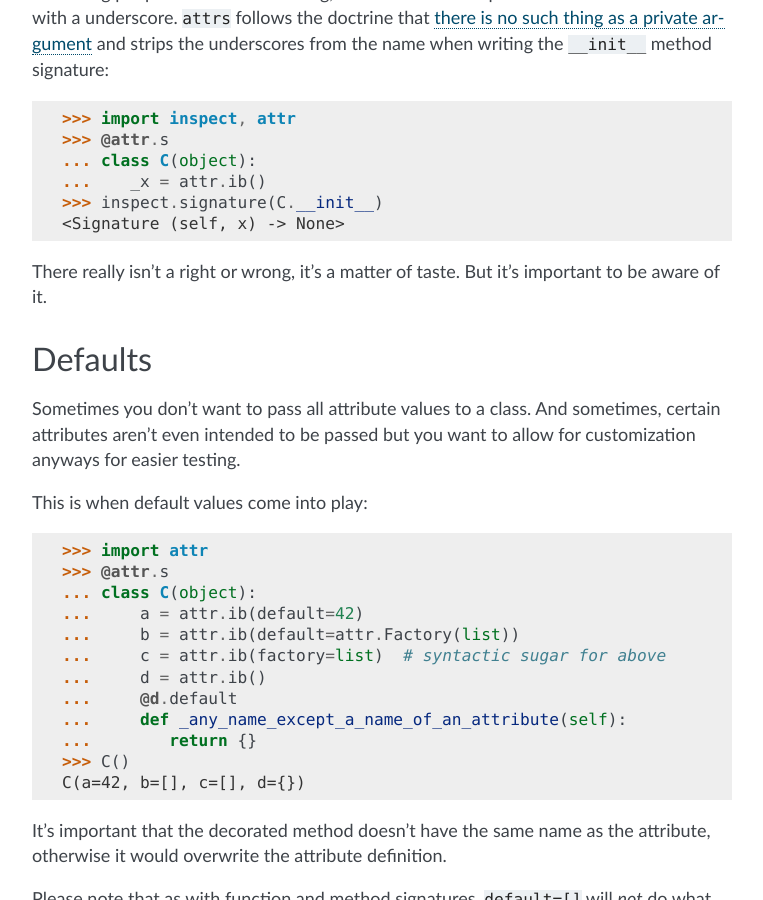
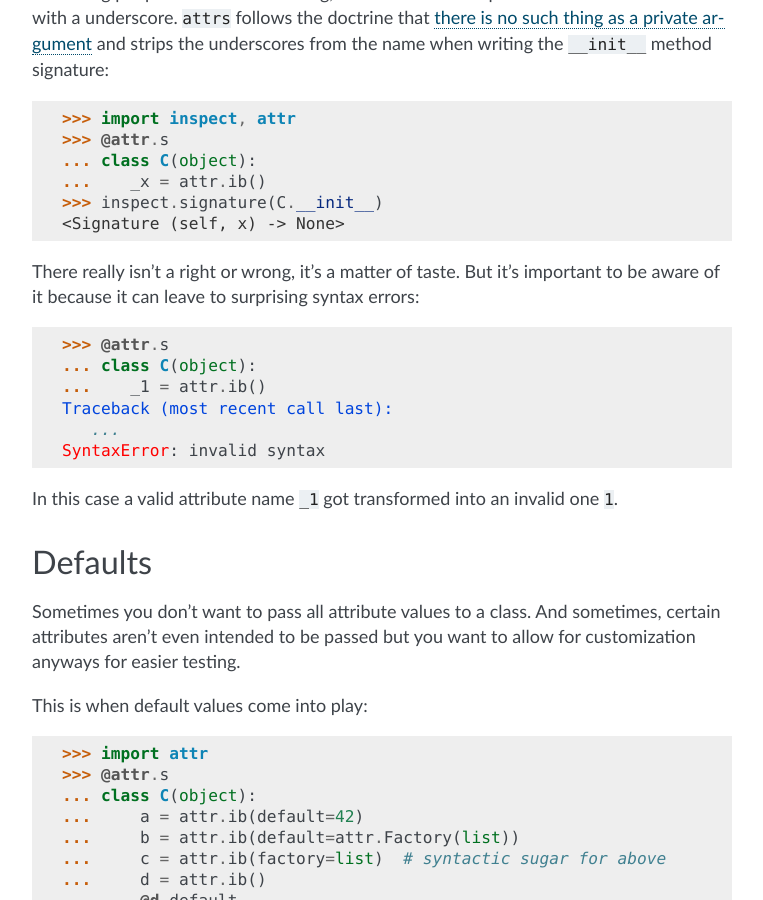
Before and after one commit to python-attrs/attrs, a Sphinx documentation site: the page built from docs/init.rst, in a window 1280 px wide and 900 px high, scrolled down 1246 px. Shown: the whole window, without its empty margins (368-1131 px from the left). Built offline with Sphinx 7.4.7, drawn with Linux system fonts in a browser that asks for light colours.

Commit message:
Add another consequence of _ stripping

```diff
--- a/docs/init.rst
+++ b/docs/init.rst
@@ -59,7 +59,18 @@ One thing people tend to find baffling, is the treatment of private attributes t
    <Signature (self, x) -> None>
 
 There really isn't a right or wrong, it's a matter of taste.
-But it's important to be aware of it.
+But it's important to be aware of it because it can leave to surprising syntax errors:
+
+.. doctest::
+
+   >>> @attr.s
+   ... class C(object):
+   ...    _1 = attr.ib()
+   Traceback (most recent call last):
+      ...
+   SyntaxError: invalid syntax
+
+In this case a valid attribute name ``_1`` got transformed into an invalid one ``1``.
 
 
 Defaults
```
